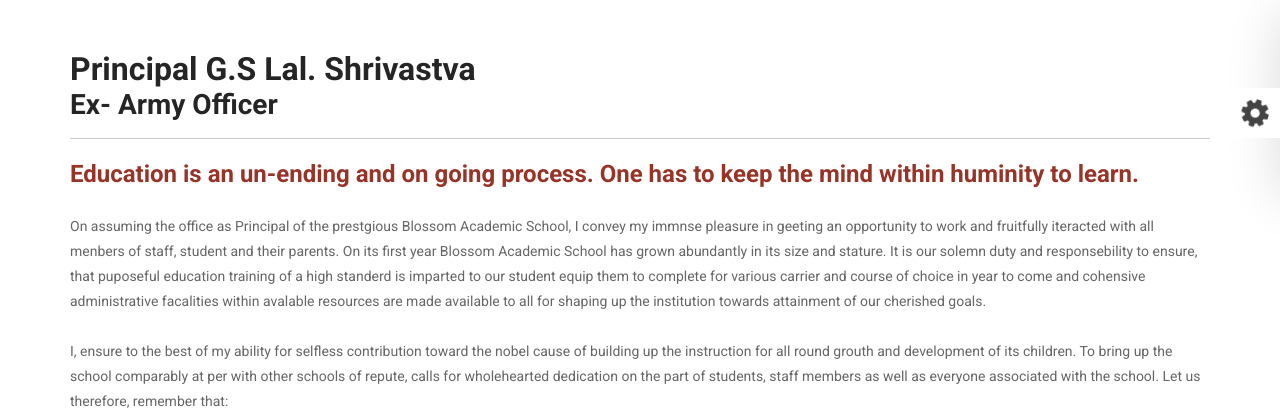
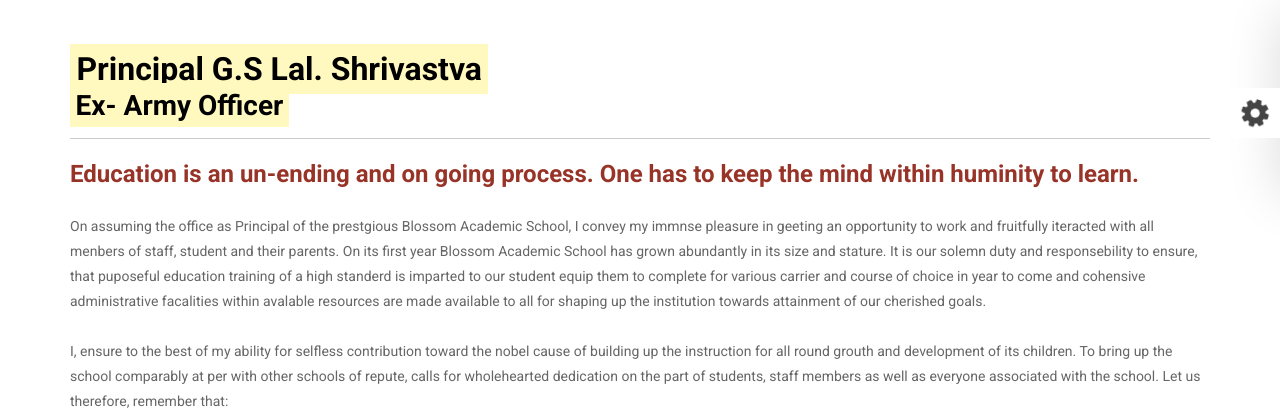
Before and after one commit to niktechsoftware/blossomacademic, a CodeIgniter app: page /blossomacademic/index.php/welcome/principal_massage in a window 1280 px wide. Shown: the part 214-634 px from the top of the page. Run offline with CodeIgniter, Linux system fonts and the light colour scheme; some libraries are stand-ins or nearby versions.

Commit message:
marked add

```diff
--- a/application/views/contact.php
+++ b/application/views/contact.php
@@ -3,7 +3,7 @@
 				<div class="col-lg-12">
 
 					<form role="form" class="register-form" action="<?php echo base_url();?>index.php/welcome/contactus_value" method="post">
-						<h2 style="text-align:center; margin-top:50px;">Contact us <small>get in touch with us by filling form below</small></h2>
+						<h2 style="text-align:center; margin-top:50px;"><mark>Contact us <small>get in touch with us by filling form below</small></mark></h2>
 						<hr class="colorgraph">
 						<div class="row">
 							<div class="col-lg-6">
--- a/application/views/director.php
+++ b/application/views/director.php
@@ -2,7 +2,7 @@
 	<div class="row">
 		<div class="col-lg-12">
 			<hgroup class="page-head">
-		      	<h2 style="margin-top:50px;"> <span>Director </span> Sudarshan Rai</h2>
+		      	<h2 style="margin-top:50px;"> <mark>Director Sudarshan Rai</mark></h2>
 		    </hgroup>
             <hr>
 			<div>
--- a/application/views/gallery.php
+++ b/application/views/gallery.php
@@ -1,7 +1,7 @@
 <div class="container">
 		<div class="row">
 			<div class="col-lg-12" style="margin-top:10px; padding-bottom:20px;">
-                    <h2 style="margin-top:50px;" class="text-center">Blossom Academic<span> School Images</span></h2>
+                    <h2 style="margin-top:50px;" class="text-center"><mark>Blossom Academic School Images</mark></h2>
             <hr>
                 </div>
 				</div>
--- a/application/views/manager.php
+++ b/application/views/manager.php
@@ -3,7 +3,7 @@
 		<div class="col-lg-12">
 			<hgroup class="page-head">
 			    <h2 style="margin-top:50px;"> <mark>Manager Er Krishna Nand Rai</mark></h2>
-			    <h3 class="education">B.Tech (Machanical), M.B.A</h3>
+			    <h3 class="education"><mark>B.Tech (Machanical), M.B.A</mark></h3>
 			</hgroup>
             <hr>
 		<div id="container" class="clearfix">
--- a/application/views/principal.php
+++ b/application/views/principal.php
@@ -2,8 +2,8 @@
 	<div class="row">
 		<div class="col-lg-12">
 			<hgroup class="page-head">
-		      	<h2 style="margin-top:50px;"> <span>Principal</span> G.S Lal. Shrivastva</h2>
-		       	<h3 class="education">Ex- Army Officer</h3>
+		      	<h2 style="margin-top:50px;"><mark>Principal G.S Lal. Shrivastva</mark></h2>
+		       	<h3 class="education"><mark>Ex- Army Officer</mark></h3>
 		    </hgroup>
 			<hr>
 		    <div>
--- a/application/views/vision.php
+++ b/application/views/vision.php
@@ -2,8 +2,8 @@
 	<div class="row">
 		<div class="col-lg-12">
 			<hgroup class="page-head">
-		      	<h2 style="margin-top:50px;"> <mark>Blossom Academic School</h2>
-		        <h3 class="education">Vision And Mission</mark></h3>
+		      	<h2 style="margin-top:50px;"> <mark>Blossom Academic School</mark></h2>
+		        <h3 class="education"><mark>Vision And Mission</mark></h3>
 		    </hgroup>
             <hr>
 		    <div>
```
